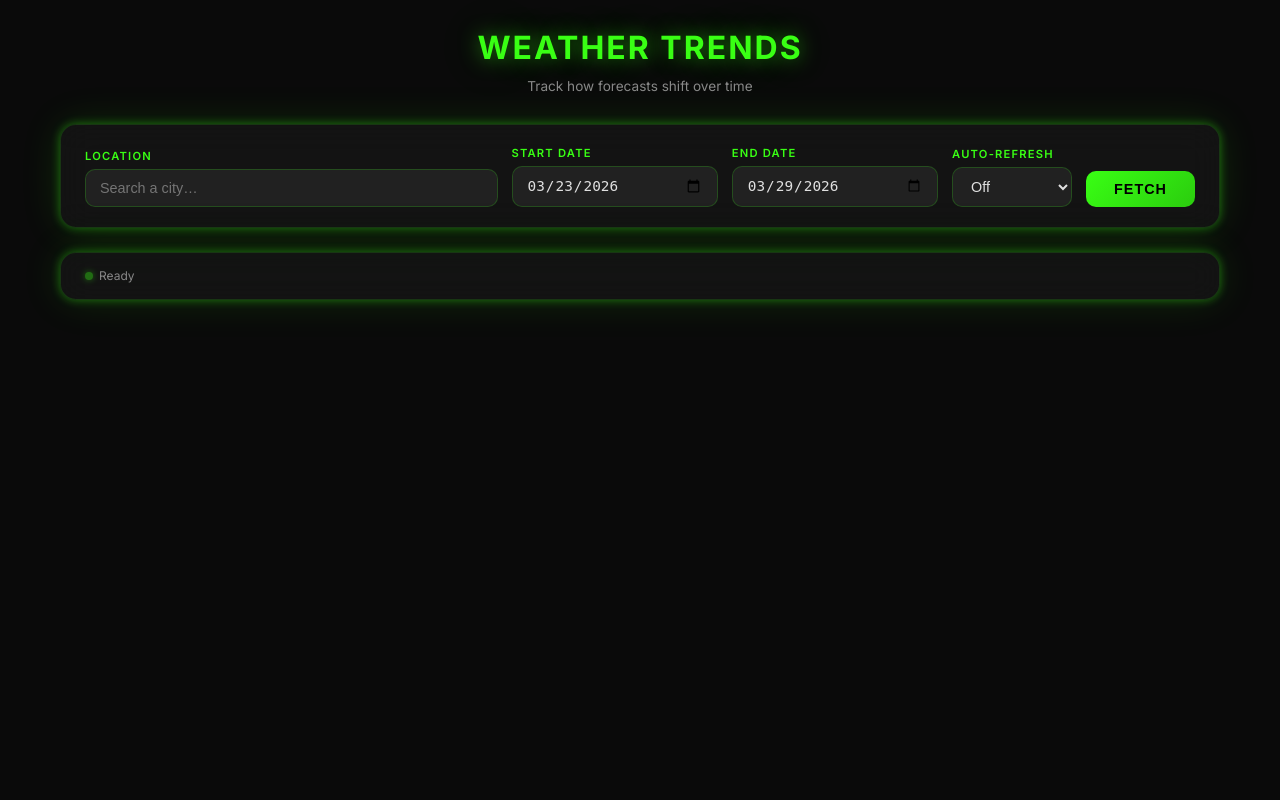
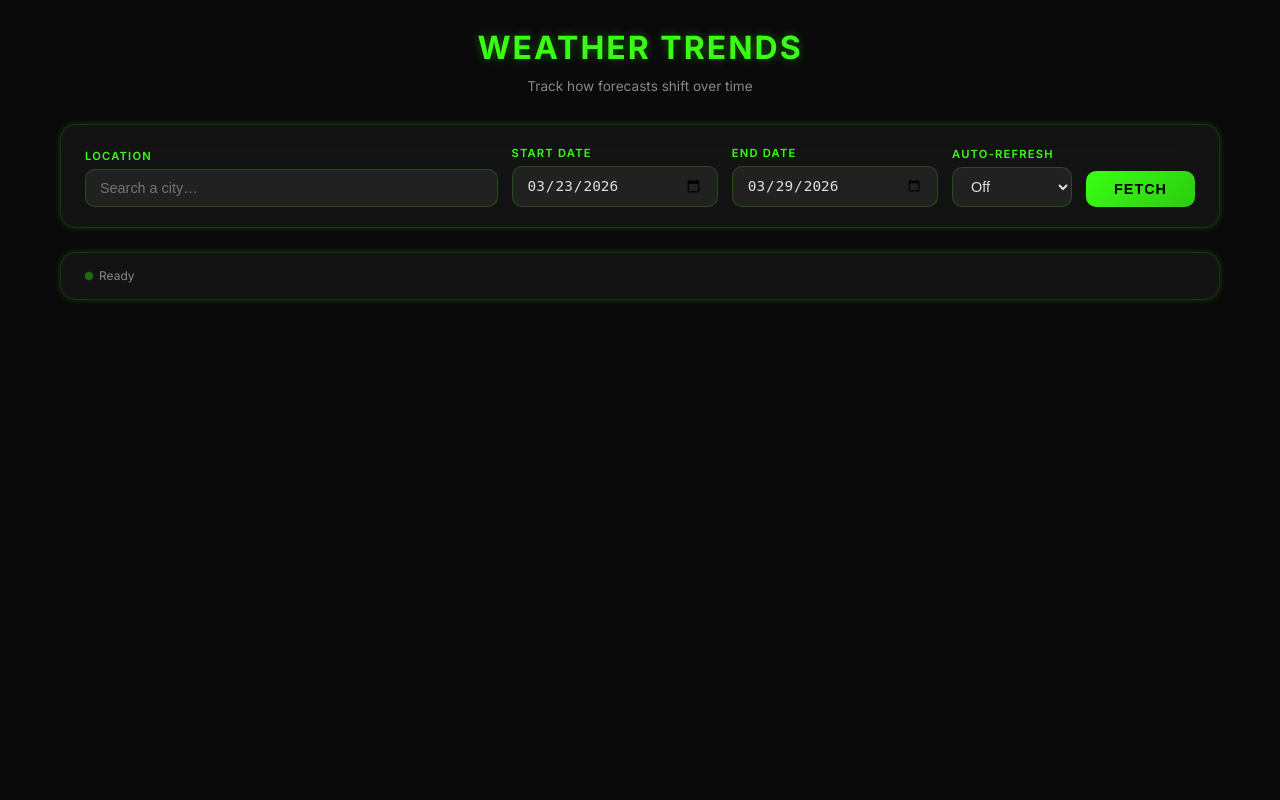
Before and after one commit to havedill/weather_trends, a Flask app: page / in a window 1280 px wide. Run offline with Flask 3, Linux system fonts and the light colour scheme.

Commit message:
Add --port flag, switch to ECMWF model, reduce neon glow
- Add --port CLI argument so the server can be started on a custom port
  (e.g. python main.py --port 5001), defaults to 5000
- Switch weather model from gfs_seamless to ecmwf_ifs025: ECMWF IFS is
  the industry-standard for medium-range (7-15 day) accuracy and should
  align better with AccuWeather/Weather Underground at 9+ days out
- Tone down neon glow: halved glow radii on glass panels, header title,
  button hover, focus states, and status dot

https://claude.ai/code/session_013wAn1MuqjxZNVup9peGipz

```diff
--- a/main.py
+++ b/main.py
@@ -3,6 +3,7 @@ import requests
 import json
 import os
 import datetime
+import argparse
 
 app = Flask(__name__, static_folder="static")
 
@@ -94,7 +95,7 @@ def forecast():
                 "wind_speed_unit": "mph",
                 "temperature_unit": "fahrenheit",
                 "precipitation_unit": "inch",
-                "models": "gfs_seamless",
+                "models": "ecmwf_ifs025",
             },
             timeout=10,
         )
@@ -194,4 +195,7 @@ def forecast():
 
 
 if __name__ == "__main__":
-    app.run(host="0.0.0.0", debug=False)
+    parser = argparse.ArgumentParser()
+    parser.add_argument("--port", type=int, default=5000, help="Port to listen on")
+    args = parser.parse_args()
+    app.run(host="0.0.0.0", port=args.port, debug=False)
--- a/static/styles.css
+++ b/static/styles.css
@@ -7,8 +7,8 @@
 
 :root {
     --neon: #39ff14;
-    --neon-dim: #39ff1480;
-    --neon-glow: 0 0 10px #39ff1466, 0 0 40px #39ff1422;
+    --neon-dim: #39ff1455;
+    --neon-glow: 0 0 6px #39ff1430;
     --glass-bg: rgba(255, 255, 255, 0.04);
     --glass-border: rgba(57, 255, 20, 0.15);
     --glass-blur: 16px;
@@ -56,7 +56,7 @@ header h1 {
     font-size: 2rem;
     font-weight: 700;
     color: var(--neon);
-    text-shadow: 0 0 20px var(--neon-dim), 0 0 60px #39ff1433;
+    text-shadow: 0 0 10px var(--neon-dim);
     letter-spacing: 2px;
     text-transform: uppercase;
 }
@@ -108,7 +108,7 @@ header p {
 .control-group input:focus,
 .control-group select:focus {
     border-color: var(--neon);
-    box-shadow: 0 0 8px var(--neon-dim);
+    box-shadow: 0 0 4px var(--neon-dim);
 }
 
 .control-group select option {
@@ -132,7 +132,7 @@ header p {
 }
 
 .btn:hover {
-    box-shadow: 0 0 20px var(--neon-dim);
+    box-shadow: 0 0 10px var(--neon-dim);
     transform: translateY(-1px);
 }
 
@@ -412,7 +412,7 @@ header p {
     height: 8px;
     border-radius: 50%;
     background: var(--neon);
-    box-shadow: 0 0 6px var(--neon);
+    box-shadow: 0 0 3px var(--neon-dim);
     margin-right: 6px;
     animation: pulse 2s infinite;
 }
```
